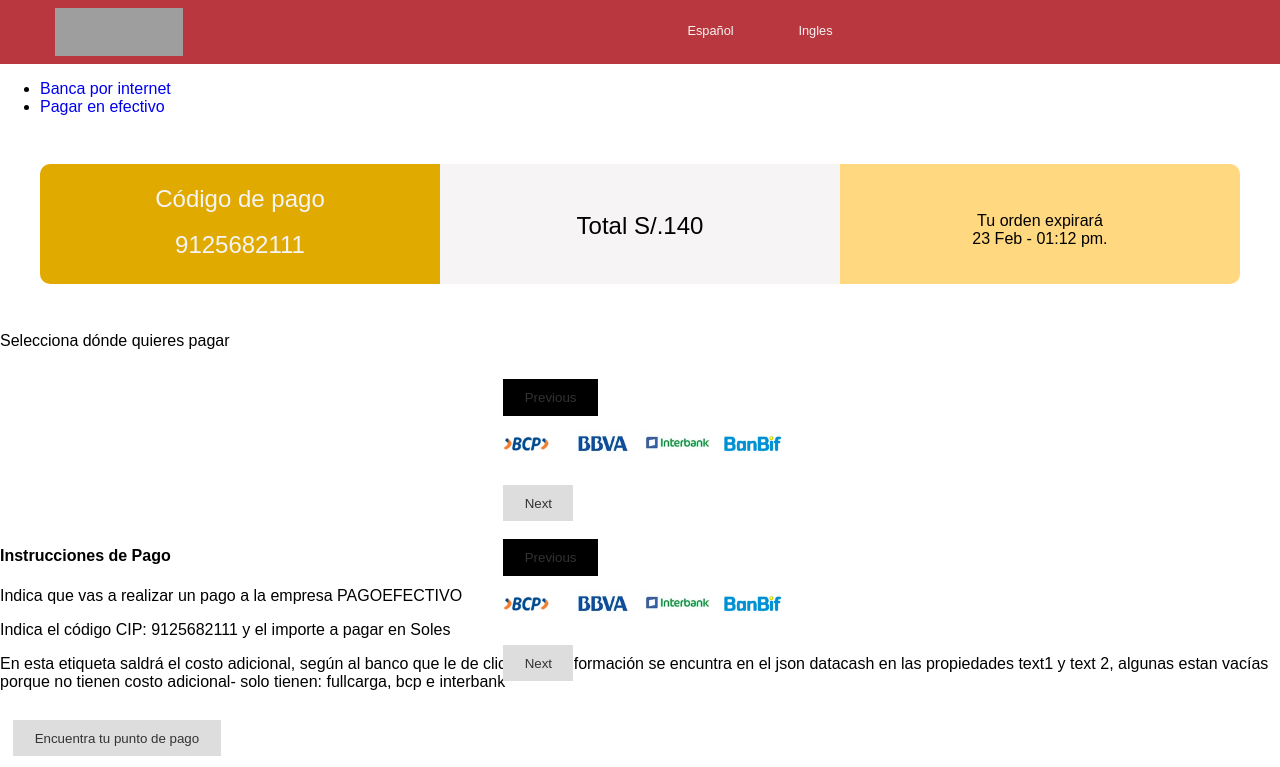
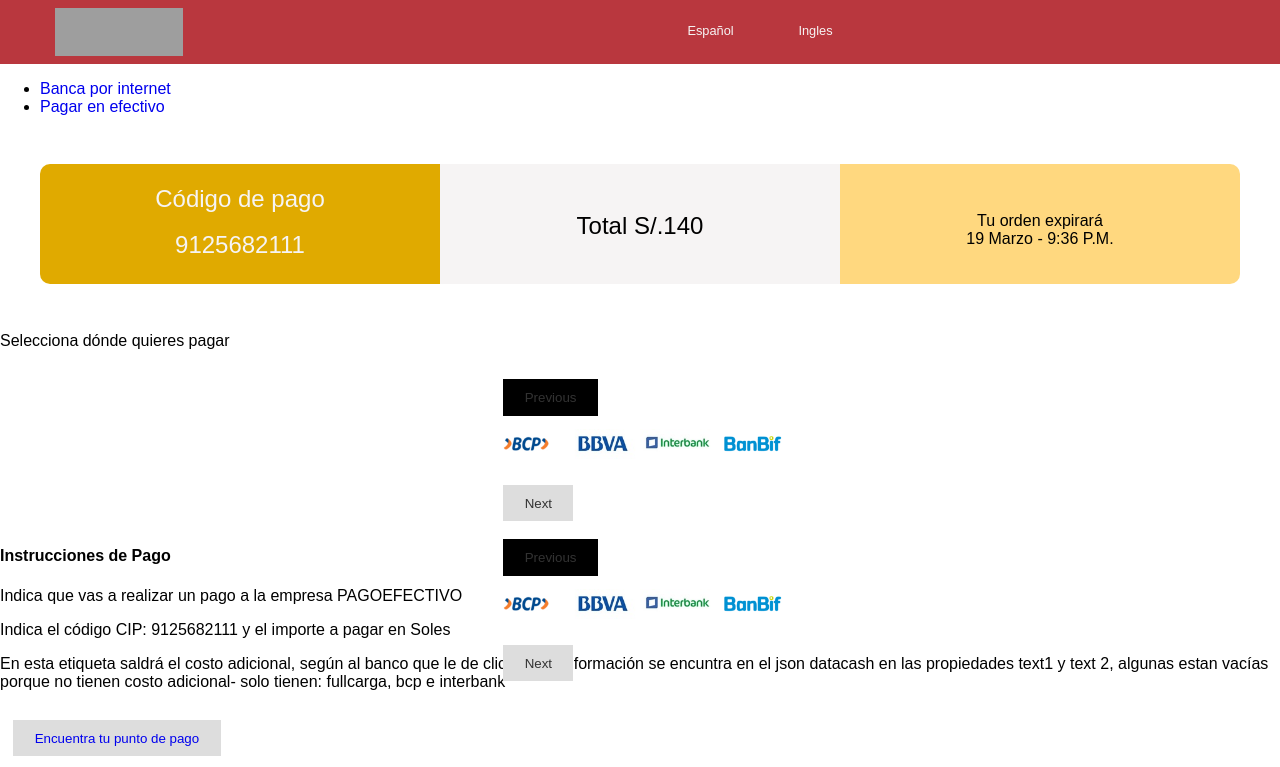
Before and after one commit to kamalyzl/redBus, a React app: page /PayCash in a window 1280 px wide. Shown: the top 767 px of the page. Built offline with nearby package versions, Linux system fonts and the light colour scheme; grey boxes are pictures that could not be loaded.

Commit message:
Add date and time

```diff
--- a/src/components/Informative.js
+++ b/src/components/Informative.js
@@ -8,18 +8,33 @@ const info = {
   dataInfo
 };
 
+const date =
+  (new Date().getDate() + 2 +
+  ' ' +
+  new Date().toLocaleString('es-pe', { month: 'long' }));
+
+const showTime = () => {
+  let timeNow = new Date();
+  let hours = timeNow.getHours();
+  let minutes = timeNow.getMinutes();
+  let timeString = '' + (hours > 12 ? hours - 12 : hours);
+  timeString += (minutes < 10 ? ':0' : ':') + minutes;
+  timeString += hours >= 12 ? ' P.M.' : ' A.M.';
+  return timeString;
+};
+
 const Informative = () => {
   return (
-    <div className="ed-container cross-center content-info">
-      <div className="ed-item m-1-3"><span>Código de pago</span><br/>
+    <div className='ed-container cross-center content-info'>
+      <div className='ed-item m-1-3'><span>Código de pago</span><br/>
         <span>{info.dataInfo.cod}</span>
       </div>
-      <div className="ed-item m-1-3">Total S/.
+      <div className='ed-item m-1-3'>Total S/.
         <span>{info.dataInfo.price}</span>
       </div>
-      <div className="ed-item m-1-3"> Tu orden expirará
+      <div className='ed-item m-1-3'> Tu orden expirará
         <br />
-        <span>{info.dataInfo.date} - {info.dataInfo.hour}</span>
+        <span>{date} - {showTime()}</span>
       </div>
     </div>
   );
--- a/src/components/PayCash.js
+++ b/src/components/PayCash.js
@@ -1,9 +1,9 @@
-import React from "react";
-import SliderPay from "./slider";
+import React from 'react';
+import SliderPay from './slider';
 // import $ from 'jquery'
-import Slider from "react-slick";
-import dataCash from "../data/dataCash.json";
-import dataInfo from "../data/informative.json";
+import Slider from 'react-slick';
+import dataCash from '../data/dataCash.json';
+import dataInfo from '../data/informative.json';
 
 const imagesArray = {
   dataCash
@@ -23,7 +23,7 @@ const PayCash = () => {
   return (
     <div>
       <p>Selecciona dónde quieres pagar</p>
-      <Slider {...settings} className="ed-container cross-center slider">
+      <Slider {...settings} className='ed-container cross-center slider'>
         <SliderPay imgArray={imagesArray.dataCash.dataCash} />
       </Slider>
       <h4>Instrucciones de Pago</h4>
@@ -38,7 +38,11 @@ const PayCash = () => {
         propiedades text1 y text 2, algunas estan vacías porque no tienen costo
         adicional- solo tienen: fullcarga, bcp e interbank
       </p>
-      <button>Encuentra tu punto de pago</button>
+      <button>
+        <a href='https://ubicanos.pagoefectivo.pe/#/?tienda=[idServicio]&moneda=1&monto=100.00&ubicame=true&_k=ws2owh' target='_blank'>
+          Encuentra tu punto de pago
+        </a>
+      </button>
     </div>
   );
 };
```
